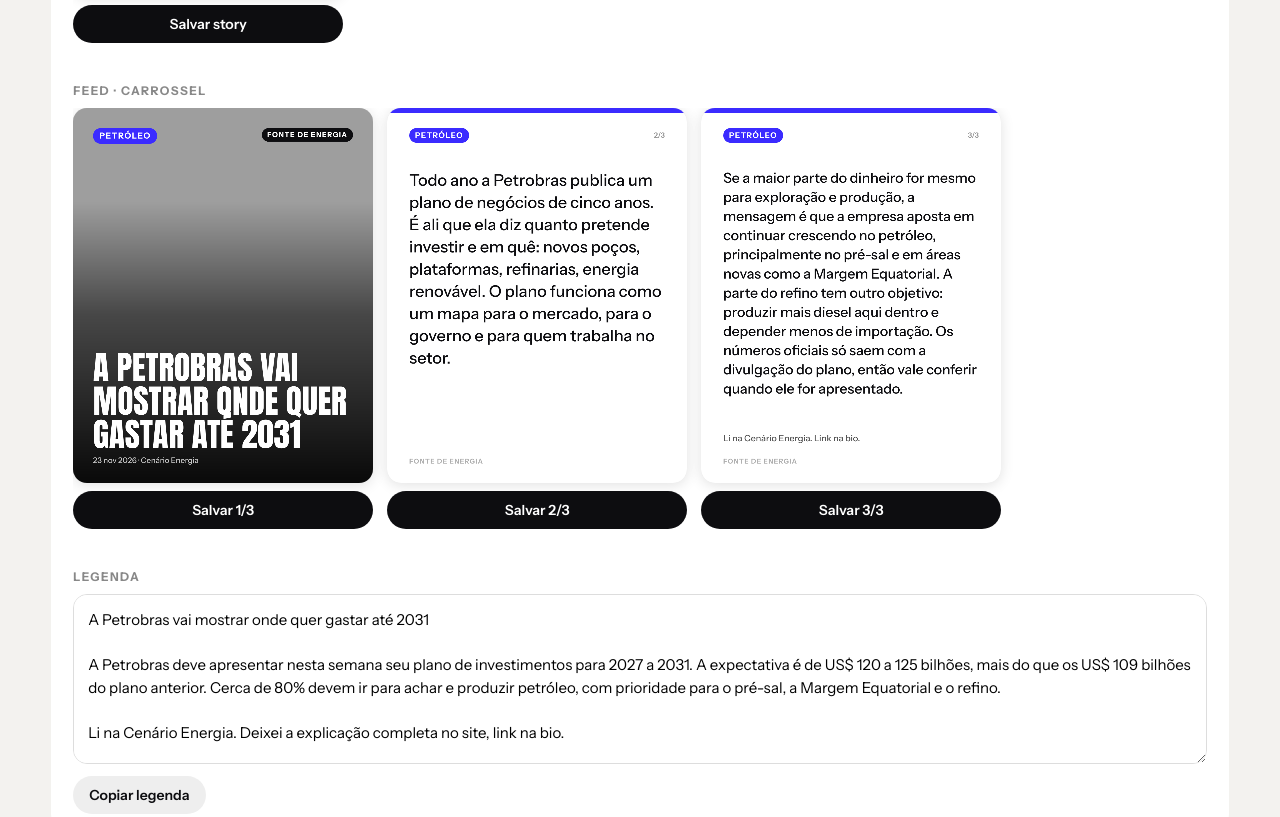
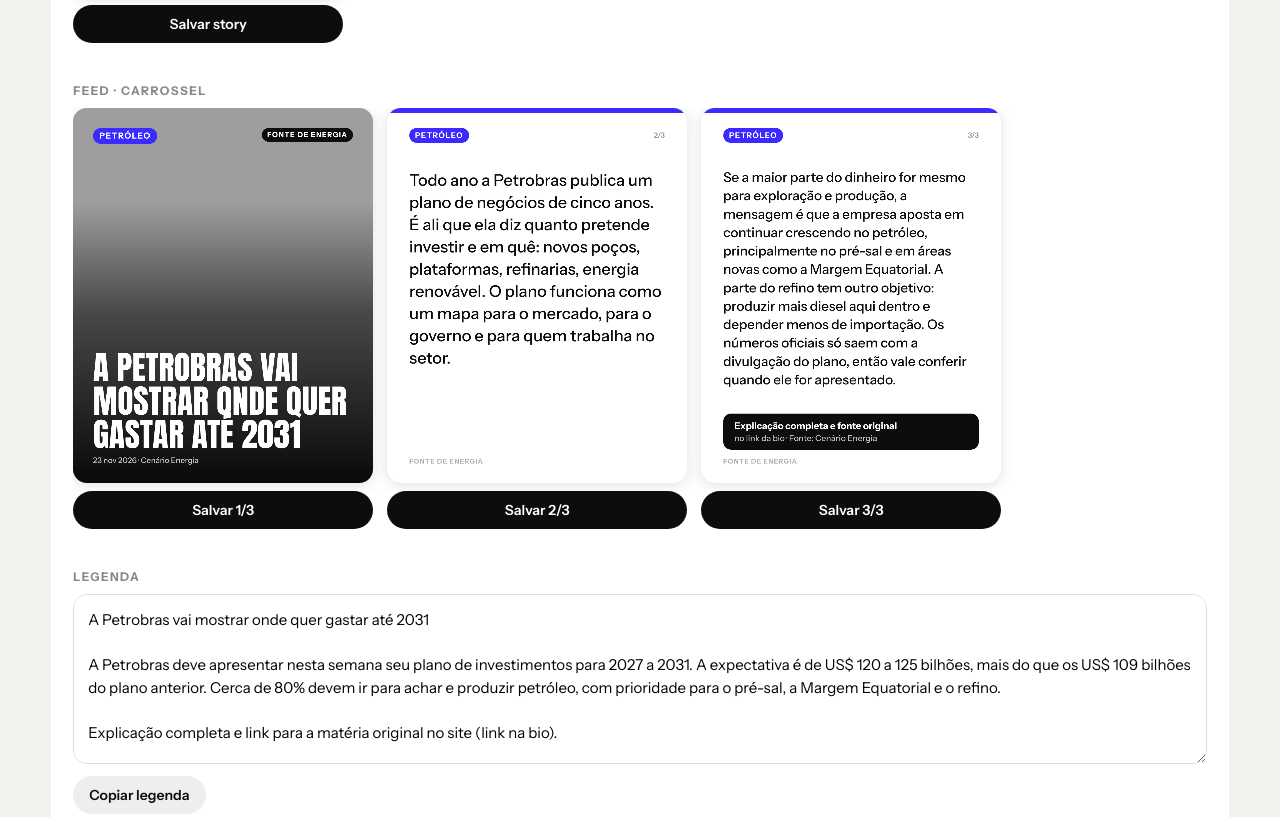
Before and after one commit to arilsonsbjunior-glitch/fonte-de-energia, a plain HTML site: page posts/index.html in a window 1280 px wide. Shown: the part 786-1603 px from the top of the page. Drawn offline with Linux system fonts and the light colour scheme.

Commit message:
Volta o quadro preto no fim do carrossel e legenda em tom profissional
Co-Authored-By: Claude Opus 5.5 <noreply@anthropic.com>
Claude-Session: https://claude.ai/code/session_013ZHC37a3KfsE8yrJWidpAC

```diff
--- a/posts/index.html
+++ b/posts/index.html
@@ -132,7 +132,7 @@ function slideTexto(n, titulo, corpo, numero, final) {
 
   ctx.textBaseline = "alphabetic";
   let y = 200;
-  const rodape = final ? 300 : 150;
+  const rodape = final ? 330 : 150;
   let tam = 58, linhas;
   do { ctx.font = `500 ${tam}px ${TEXTO}`; linhas = quebrar(ctx, corpo, w - M * 2); tam -= 2; }
   while (200 + linhas.length * (tam + 2) * 1.38 > h - rodape && tam > 30);
@@ -141,8 +141,13 @@ function slideTexto(n, titulo, corpo, numero, final) {
   linhas.forEach(l => { y += lh; ctx.fillText(l, M, y); });
 
   if (final) {
-    ctx.fillStyle = "#555"; ctx.font = `500 32px ${TEXTO}`;
-    ctx.fillText(`Li na ${n.fontes[0].nome}. Link na bio.`, M, h - 150);
+    const by = h - 250;
+    ctx.fillStyle = "#0d0d10"; ctx.beginPath(); ctx.roundRect(M, by, w - M * 2, 130, 28); ctx.fill();
+    ctx.fillStyle = "#fff"; ctx.font = `700 34px ${TEXTO}`; ctx.textBaseline = "middle";
+    ctx.fillText("Explicação completa e fonte original", M + 40, by + 46);
+    ctx.font = `500 30px ${TEXTO}`; ctx.globalAlpha = .75;
+    ctx.fillText(`no link da bio · Fonte: ${n.fontes[0].nome}`, M + 40, by + 90);
+    ctx.globalAlpha = 1; ctx.textBaseline = "alphabetic";
   }
   ctx.font = `700 24px ${TEXTO}`; ctx.fillStyle = "#b0b0b0"; ctx.letterSpacing = "2.4px";
   ctx.fillText("FONTE DE ENERGIA", M, h - 70); ctx.letterSpacing = "0px";
@@ -151,7 +156,7 @@ function slideTexto(n, titulo, corpo, numero, final) {
 
 function legenda(n) {
   const url = `${SITE}/n/${n.slug}/`;
-  return `${n.titulo}\n\n${n.resumo}\n\nLi na ${n.fontes[0].nome}. Deixei a explicação completa no site, link na bio.\n\n#energia #${n.setor === "luz" ? "energiaeletrica" : n.setor}\n\n\nLink para o adesivo do story (não colar no post):\n${url}`;
+  return `${n.titulo}\n\n${n.resumo}\n\nExplicação completa e link para a matéria original no site (link na bio).\n\nFonte: ${n.fontes.map(f => f.nome).join(", ")}\n\n#energia #${n.setor === "luz" ? "energiaeletrica" : n.setor}\n\n\nLink para o adesivo do story (não colar no post):\n${url}`;
 }
 
 async function salvar(cv, nome, aviso) {
```
